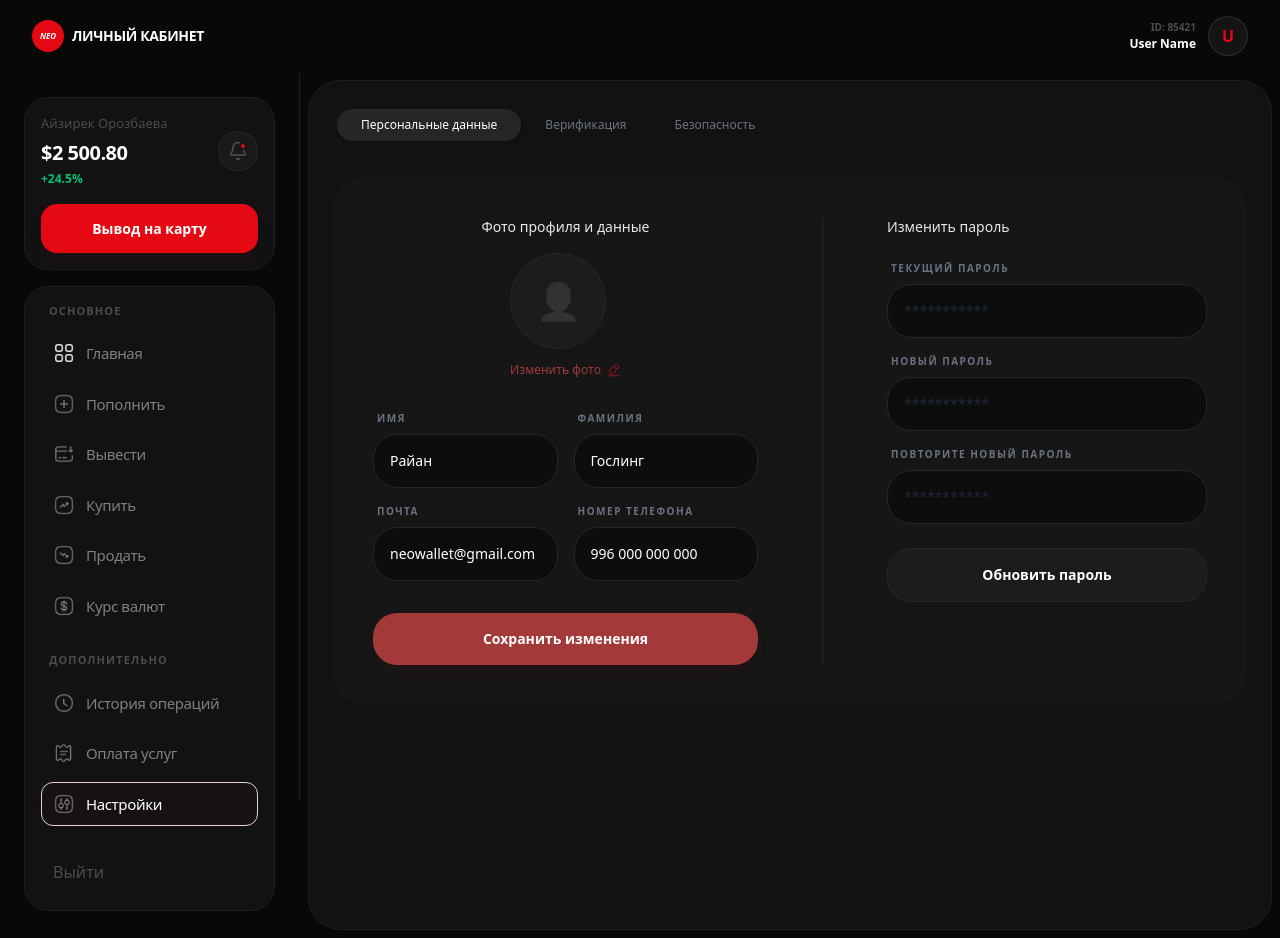
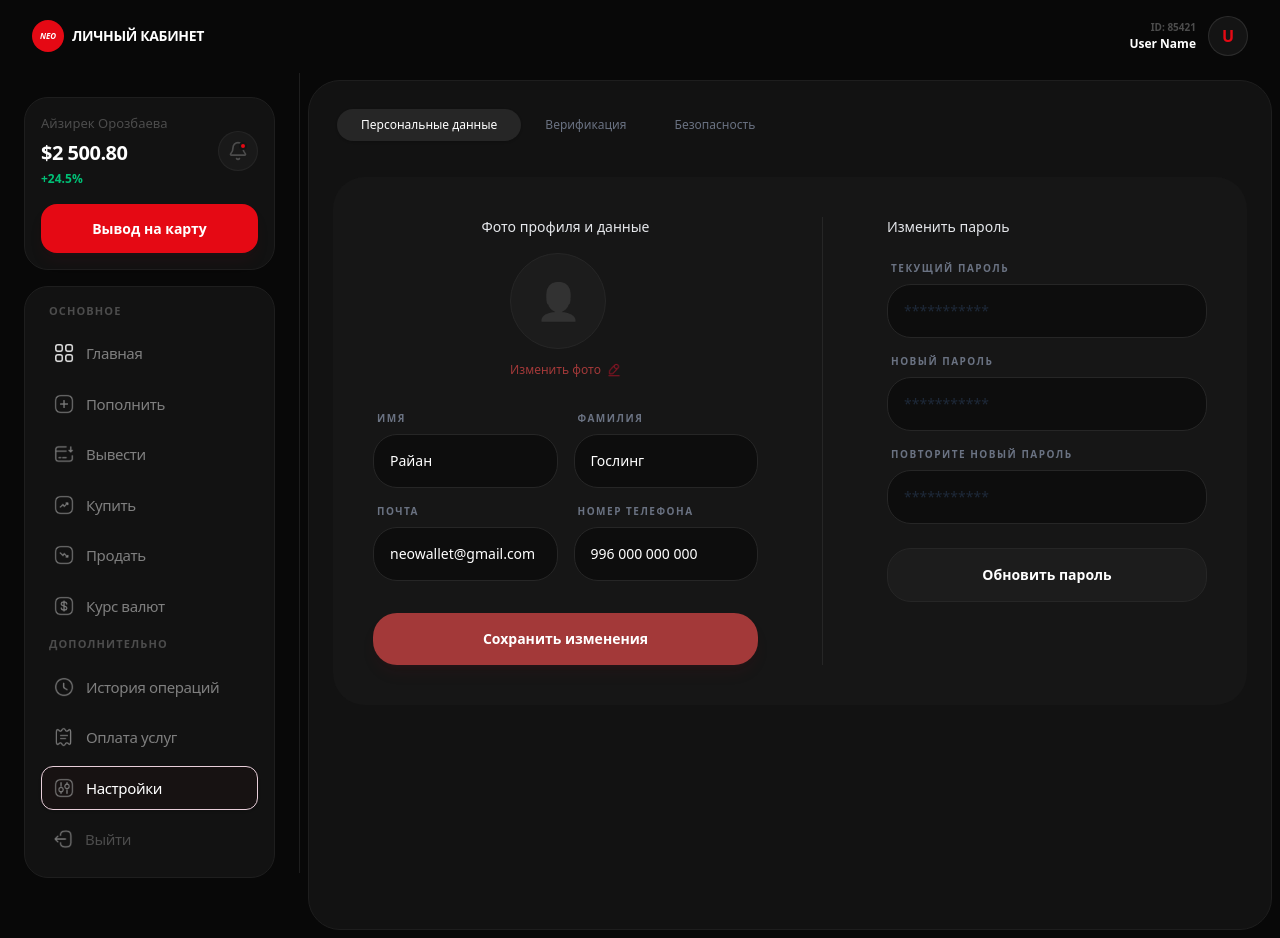
Before and after one commit to ermatovrasul/NEO-WALLET, a Next.js app: page /dashboard/settings in a window 1280 px wide. Built offline with nearby package versions, Linux system fonts and the light colour scheme.

Commit message:
fixed auth

```diff
--- a/src/app/dashboard/layout.tsx
+++ b/src/app/dashboard/layout.tsx
@@ -13,14 +13,14 @@ export default function DashboardLayout({ children }: { children: React.ReactNod
   const router = useRouter();
 
   const handleLogoutConfirm = () => {
-    router.push('/login');
+    router.push('/');
   };
 
   return (
-    <div className="min-h-screen bg-[#080808] text-white font-sans flex flex-col overflow-hidden">
+    <div className="min-h-[100vh] bg-[#080808] text-white  flex flex-col overflow-hidden">
 
       <header className="sticky top-0 z-[110] bg-[#080808]">
-        <div className="max-w-7xl mx-auto flex items-center justify-between p-4 lg:px-8">
+        <div className="max-w-7xl mx-auto  flex items-center justify-between p-4 lg:px-8">
           <div className="flex items-center gap-4">
             <button
               onClick={() => setIsMobileMenuOpen(true)}
@@ -50,7 +50,7 @@ export default function DashboardLayout({ children }: { children: React.ReactNod
         <aside className={`
           fixed inset-y-0 left-0 z-[200] w-[300px] bg-[#080808] border-r border-[#1E1E1E]
           transform transition-transform duration-300 ease-in-out
-          lg:relative lg:translate-x-0 lg:flex lg:flex-col lg:gap-4 lg:p-6 lg:h-[calc(100vh-73px)] lg:sticky lg:top-[73px]
+          lg:relative lg:translate-x-0 lg:flex lg:flex-col lg:gap-4 lg:p-6 lg:h-[calc(100vh)] lg:sticky lg:top-[73px]
           ${isMobileMenuOpen ? "translate-x-0" : "-translate-x-full"}
         `}>
           <div className="lg:hidden flex justify-between items-center p-6 border-b border-white/5 mb-4">
@@ -62,7 +62,7 @@ export default function DashboardLayout({ children }: { children: React.ReactNod
             <div className="bg-[#121212] border border-[#1E1E1E] rounded-[24px] p-4 ">
               <BalanceCard />
             </div>
-            <div className="bg-[#121212] border border-[#1E1E1E] rounded-[24px] p-4 flex-1 flex flex-col">
+            <div className="bg-[#121212] border border-[#1E1E1E]  rounded-[24px] p-4 flex-1 flex flex-col">
               <Sidebar onLogoutClick={() => setIsLogoutOpen(true)} />
             </div>
           </div>
--- a/src/components/auth/AuthForm.tsx
+++ b/src/components/auth/AuthForm.tsx
@@ -2,6 +2,7 @@
 import { useState } from 'react';
 import Link from 'next/link';
 import { useRouter } from 'next/navigation';
+import { ChevronLeft } from 'lucide-react';
 
 export default function RegisterPage() {
   const router = useRouter();
@@ -16,12 +17,21 @@ export default function RegisterPage() {
   const handleSubmit = (e: React.FormEvent) => {
     e.preventDefault();
     console.log("Каттоо маалыматтары:", formData);
-
     router.push('/dashboard');
   };
 
   return (
     <div className="min-h-screen bg-[#0D0D0D] flex flex-col justify-center items-center relative overflow-hidden px-6">
+
+      <button
+        onClick={() => router.push('/')}
+        className="absolute top-8 left-8 flex items-center gap-2 text-[#4C4C4C] hover:text-white transition-all group z-20"
+      >
+        <div className="w-10 h-10 rounded-full border border-white/5 bg-white/5 flex items-center justify-center group-hover:bg-[#E50914] group-hover:border-[#E50914] transition-all">
+          <ChevronLeft size={20} />
+        </div>
+        <span className="text-sm font-medium">Назад</span>
+      </button>
 
       <div className="absolute bottom-[-10%] left-1/2 -translate-x-1/2 w-[1000px] h-[400px] bg-[#E50914]/15 blur-[120px] rounded-full z-0" />
 
--- a/src/components/dashboard/Sidebar.tsx
+++ b/src/components/dashboard/Sidebar.tsx
@@ -31,12 +31,12 @@ export const Sidebar = ({ onLogoutClick }: SidebarProps) => {
   const [isLogoutOpen, setIsLogoutOpen] = useState(false);
 
   const handleLogoutConfirm = () => {
-    router.push('/login');
+    router.push('/');
   };
 
   return (
     <div className="flex flex-col h-full w-full">
-      <nav className="flex-1 flex flex-col gap-6">
+      <nav className="flex-1 flex flex-col gap-2">
         {menu.map((g) => (
           <div key={g.group} className="flex flex-col gap-3">
             <p className="text-[11px] text-[#4C4C4C] font-bold uppercase tracking-widest px-2">
@@ -73,7 +73,8 @@ export const Sidebar = ({ onLogoutClick }: SidebarProps) => {
         onClick={onLogoutClick}
         className="flex items-center gap-3 px-3 py-2.5 text-[#4C4C4C] hover:text-red-500 transition-colors"
       >
-        <span>Выйти</span>
+        <span><Image src="/icon/logout.png" alt="Выйти" width={20} height={20} /></span>
+        <span className="text-[15px] font-medium tracking-tight">Выйти</span>
       </button>
       </nav>
       <LogoutModal
```
